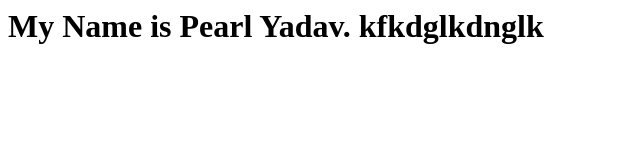
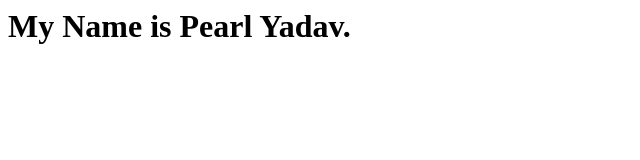
Before and after one commit to pearlyadav/pearlyadav.github.io, a plain HTML site: page index.html in a window 1280 px wide. Shown: the whole page, without its empty margins (0-640 px from the left). Drawn offline with Linux system fonts and the light colour scheme.

Commit message:
Update index.html

```diff
--- a/index.html
+++ b/index.html
@@ -1,4 +1,3 @@
 <h1>
   My Name is Pearl Yadav.
-  kfkdglkdnglk
  </h1>
```
